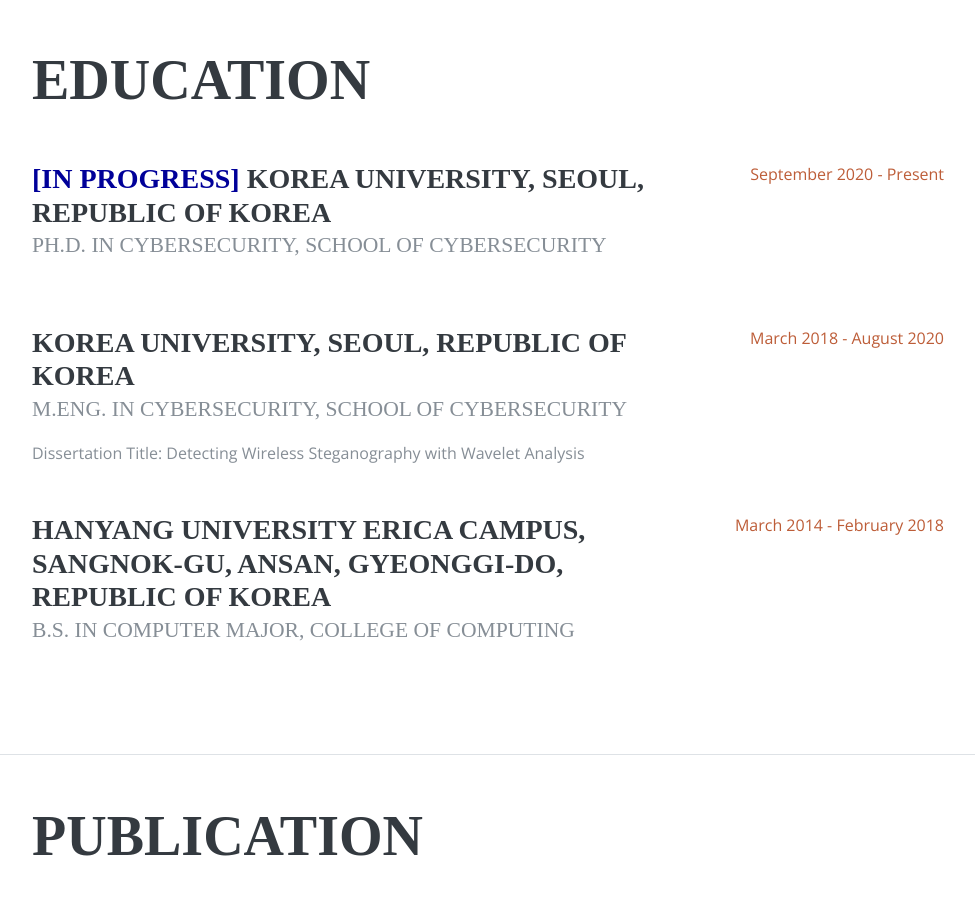
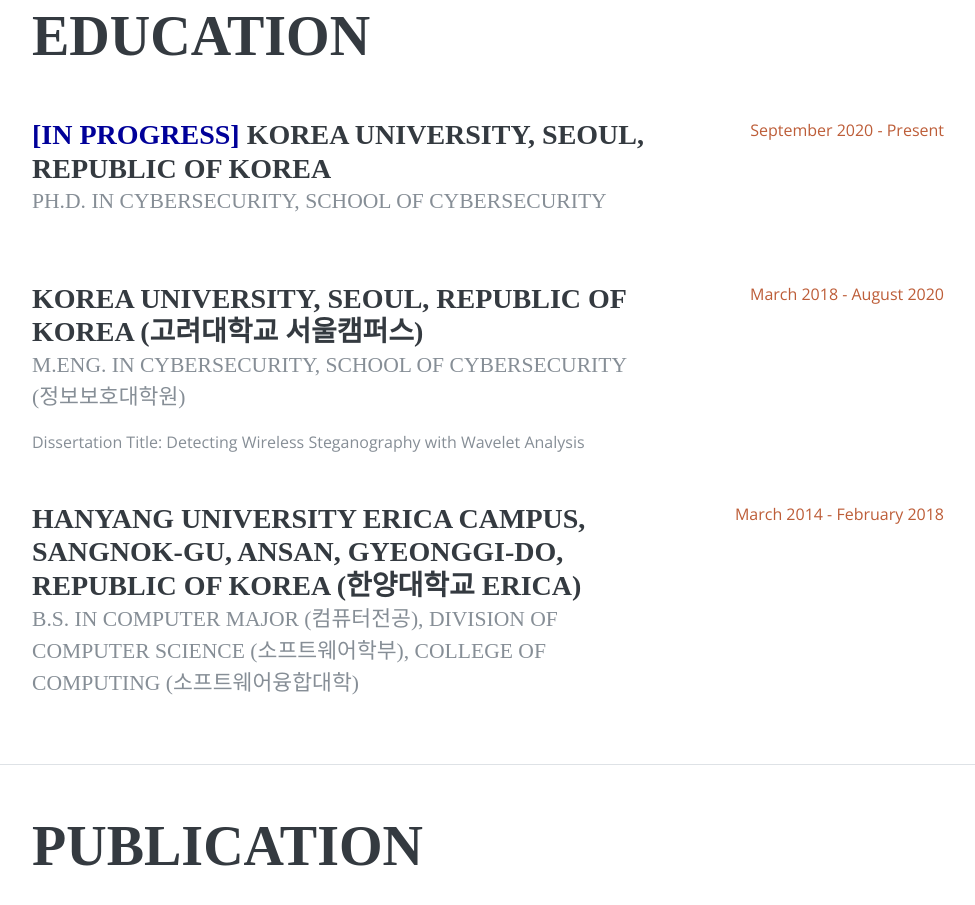
Before and after one commit to wwjang/wwjang.github.io, a website: page index.html in a window 1280 px wide. Shown: the part 845-1750 px from the top of the page, without its empty margins (288-1263 px from the left). Drawn offline with nearby package versions, Linux system fonts and the light colour scheme; files whose address does not match are found by name; a web font is replaced by a local one.

Commit message:
Update index.html

```diff
--- a/index.html
+++ b/index.html
@@ -168,8 +168,8 @@
 
           <div class="homepage-item d-flex flex-column flex-md-row mb-5">
             <div class="homepage-content mr-auto">
-              <h3 class="mb-0">Korea University, Seoul, Republic of Korea</h3>
-              <div class="subheading mb-3">M.Eng. in Cybersecurity, School of Cybersecurity</div>
+              <h3 class="mb-0">Korea University, Seoul, Republic of Korea (고려대학교 서울캠퍼스)</h3>
+              <div class="subheading mb-3">M.Eng. in Cybersecurity, School of Cybersecurity (정보보호대학원)</div>
               <div>Dissertation Title: Detecting Wireless Steganography with Wavelet Analysis</div>
             </div>
             <div class="homepage-date text-md-right">
@@ -179,8 +179,8 @@
 
           <div class="homepage-item d-flex flex-column flex-md-row">
             <div class="homepage-content mr-auto">
-              <h3 class="mb-0">Hanyang University ERICA Campus, Sangnok-gu, Ansan, Gyeonggi-do, Republic of Korea</h3>
-              <div class="subheading mb-3">B.S. in Computer Major, College of Computing</div>
+              <h3 class="mb-0">Hanyang University ERICA Campus, Sangnok-gu, Ansan, Gyeonggi-do, Republic of Korea (한양대학교 ERICA)</h3>
+              <div class="subheading mb-3">B.S. in Computer Major (컴퓨터전공), Division of Computer Science (소프트웨어학부), College of Computing (소프트웨어융합대학)</div>
             </div>
             <div class="homepage-date text-md-right">
               <span class="text-primary">March 2014 - February 2018</span>
```
